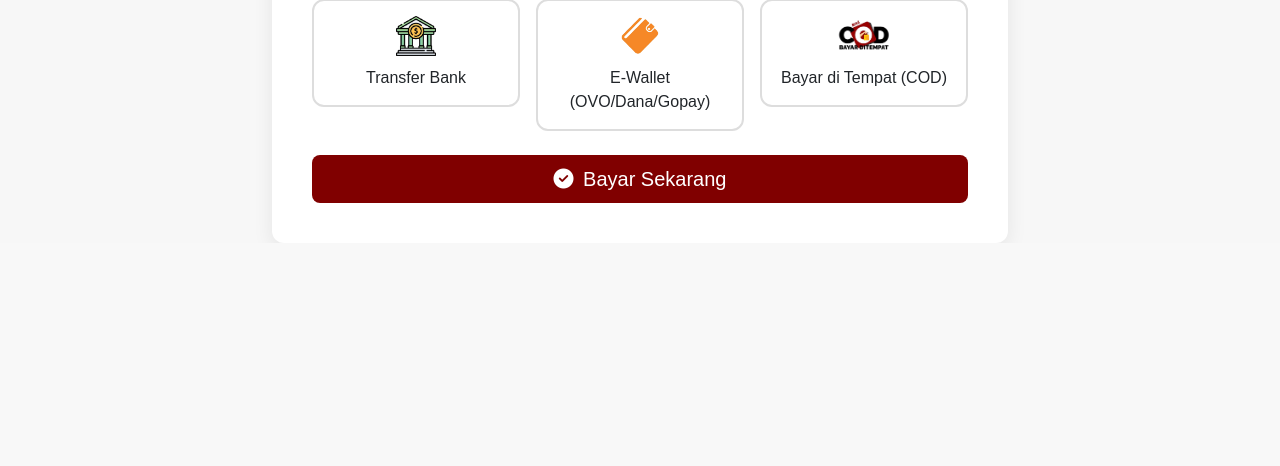
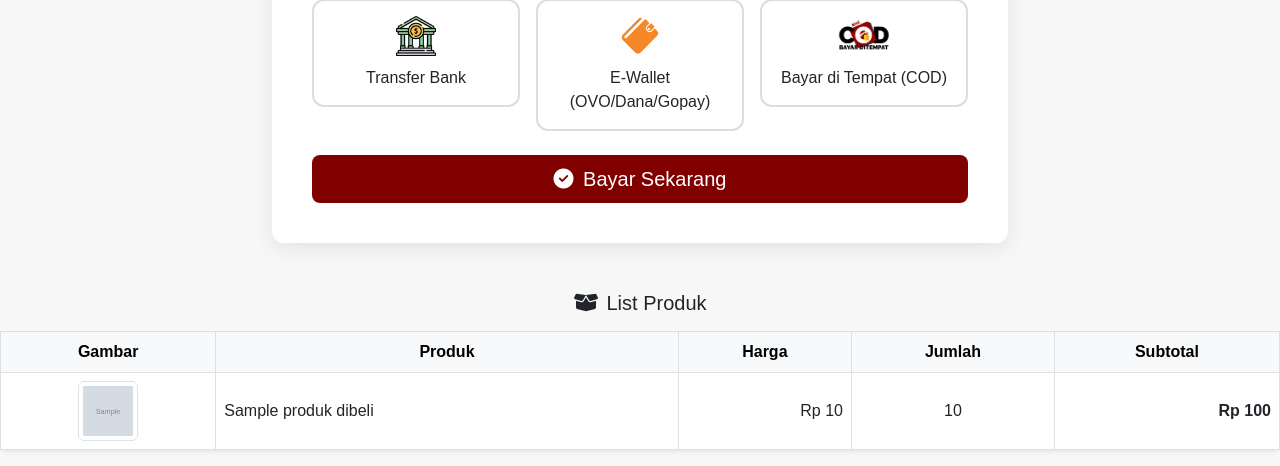
Before and after one commit to OscarAlvinWjy/projek-uas, a CodeIgniter 4 app: the page made by app/Views/pembayaran.php in a window 1280 px wide. Shown: the part 698-1164 px from the top of the page. Before the commit the page ends 901 px from the top, so only its background shows below. Run offline with PHP 8.4 and a stand-in for CodeIgniter, Linux system fonts and the light colour scheme; the template is opened without the code that fills it: most values are stand-ins (such as "Sample title", 1, 10 or a date in 2020); grey boxes marked "Sample" are stand-in pictures; some libraries are stand-ins or nearby versions.

Commit message:
update pembayaran

```diff
--- a/app/Config/Routes.php
+++ b/app/Config/Routes.php
@@ -24,6 +24,7 @@ $routes->get('/keranjang/ajax-tambah/(:num)', 'Cart::ajaxTambah/$1');
 
 $routes->get('/checkout', 'Cart::checkout');
 $routes->get('/pembayaran/(:num)', 'Cart::pembayaran/$1');
+$routes->get('/beli-sekarang/(:num)', 'Cart::beliSekarang/$1');
 $routes->post('/proses-bayar', 'Cart::prosesBayar');
 
 $routes->get('/riwayat', 'Transaksi::index', ['filter' => 'auth']);
--- a/app/Views/pembayaran.php
+++ b/app/Views/pembayaran.php
@@ -81,6 +81,11 @@
     .metode-option input[type="radio"] {
       display: none;
     }
+
+    .table th, .table td {
+  vertical-align: middle;
+}
+
   </style>
 </head>
 <body>
@@ -163,6 +168,37 @@
   </div>
 </div>
 
+<!-- PRODUK YANG AKAN DIBAYAR -->
+<div class="mt-5">
+  <h5 class="mb-3 text-maroon text-center"><i class="fas fa-box-open me-2"></i>List Produk</h5>
+  <div class="table-responsive">
+    <table class="table table-hover table-bordered align-middle bg-white shadow-sm rounded-3">
+      <thead class="table-light text-center">
+        <tr>
+          <th>Gambar</th>
+          <th>Produk</th>
+          <th>Harga</th>
+          <th>Jumlah</th>
+          <th>Subtotal</th>
+        </tr>
+      </thead>
+      <tbody>
+        <?php foreach ($produkDibeli as $item): ?>
+          <tr>
+            <td class="text-center">
+              <img src="<?= base_url('images/' . $item['image']) ?>" alt="<?= esc($item['nama_produk']) ?>" class="img-thumbnail rounded" style="width: 60px; height: 60px; object-fit: cover;">
+            </td>
+            <td><?= esc($item['nama_produk']) ?></td>
+            <td class="text-end">Rp <?= number_format($item['harga'], 0, ',', '.') ?></td>
+            <td class="text-center"><?= $item['qty'] ?></td>
+            <td class="text-end fw-bold">Rp <?= number_format($item['harga'] * $item['qty'], 0, ',', '.') ?></td>
+          </tr>
+        <?php endforeach; ?>
+      </tbody>
+    </table>
+  </div>
+</div>
+
 <!-- JS untuk highlight pilihan metode -->
 <script>
   const metodeBoxes = document.querySelectorAll('.metode-box');
```
Also changed, not shown: app/Controllers/Cart.php (+51 -4 lines).
